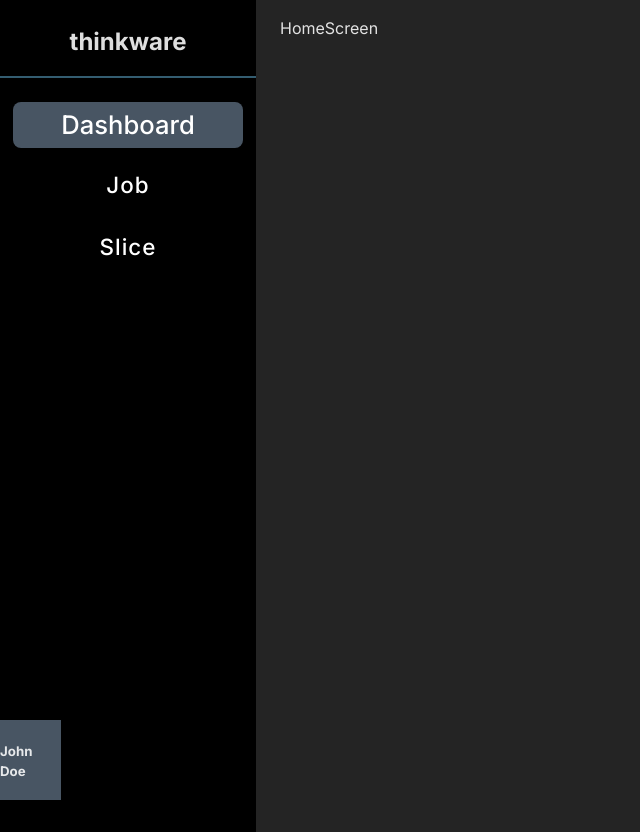
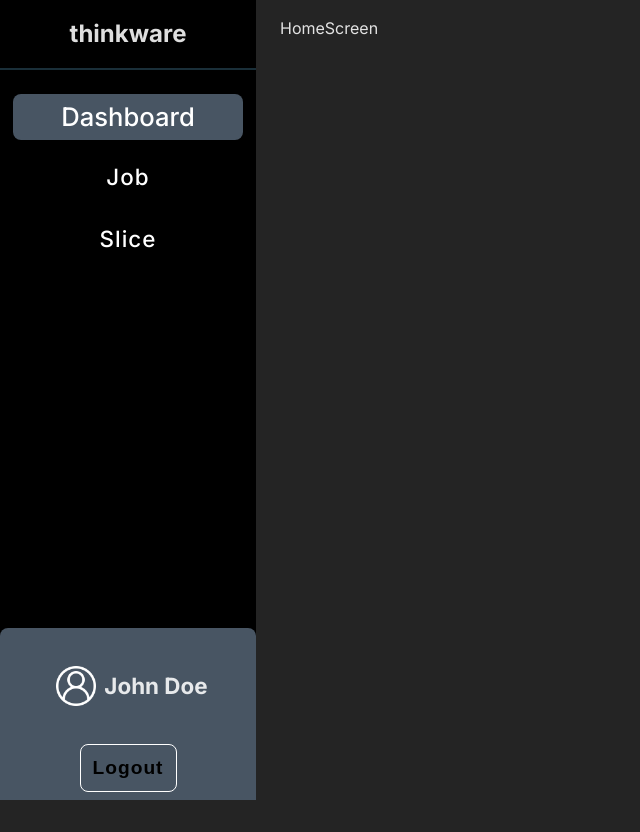
Before and after one commit to thinkmetal-shbhm/thinkware-rpi-alpha, a React (Vite) app in the folder app/: page / in a window 1280 px wide. Shown: the whole page, without its empty margins (0-640 px from the left). After the commit the page ends 800 px from the top, so only its background shows below. Built offline with nearby package versions, Linux system fonts and the light colour scheme.

Commit message:
feat: user account info and logout btn

```diff
--- a/app/src/components/Sidebar/Sidebar.jsx
+++ b/app/src/components/Sidebar/Sidebar.jsx
@@ -1,36 +1,51 @@
-import React from 'react'
-import SidebarCSS from "./Sidebar.module.css"
-import { NavLink } from 'react-router-dom'
-import UserIcon from "../../assets/user.png"
+import React from "react";
+import SidebarCSS from "./Sidebar.module.css";
+import { NavLink } from "react-router-dom";
+import UserIcon from "../../assets/user.png";
 function Sidebar() {
   return (
     <div className={SidebarCSS.SidebarParent}>
+      <div>
       <div className={SidebarCSS.appname}>
         <h3>thinkware</h3>
       </div>
 
       <div className={SidebarCSS.pageList}>
-
-        <NavLink  to ="/"
-        className={({ isActive }) =>isActive?SidebarCSS.activeList:SidebarCSS.pageItem}>
+        <NavLink
+          to="/"
+          className={({ isActive }) =>
+            isActive ? SidebarCSS.activeList : SidebarCSS.pageItem
+          }
+        >
           Dashboard
         </NavLink>
-            <NavLink to="/job" className={({ isActive }) =>isActive?SidebarCSS.activeList:SidebarCSS.pageItem}>
+        <NavLink
+          to="/job"
+          className={({ isActive }) =>
+            isActive ? SidebarCSS.activeList : SidebarCSS.pageItem
+          }
+        >
           Job
         </NavLink>
-            <NavLink to="/slice"  className={({ isActive }) =>isActive?SidebarCSS.activeList:SidebarCSS.pageItem}>
+        <NavLink
+          to="/slice"
+          className={({ isActive }) =>
+            isActive ? SidebarCSS.activeList : SidebarCSS.pageItem
+          }
+        >
           Slice
         </NavLink>
       </div>
+            </div>
       <div className={SidebarCSS.UserAccount}>
         <div className={SidebarCSS.UserInfo}>
-            {/* <img src={UserIcon} alt="" /> */}
+          <img src={UserIcon} alt="" />
           <h5>John Doe</h5>
         </div>
-
+        <button className={SidebarCSS.Logoutbtn}>Logout</button>
       </div>
     </div>
-  )
+  );
 }
 
-export default Sidebar
+export default Sidebar;
--- a/app/src/components/Sidebar/Sidebar.module.css
+++ b/app/src/components/Sidebar/Sidebar.module.css
@@ -2,10 +2,14 @@
     min-width: 20%;
     background-color: var(--black);
     min-block-size: 100vh;
-    padding: 1rem 0;
+    display: flex;
+    flex-direction: column;
+    justify-content: space-between;
+
 }
 .appname{
     border-bottom: 2px solid var(--border-blue);
+    margin-top: 1rem;
 }
 .appname h3{
     text-align: center;
@@ -51,17 +55,52 @@ font-weight: 500;
 
 
 .UserAccount{
-    position: absolute;
-    bottom: 0;
-    height: 10vh;
+      width: 100%;
+    margin: 0 auto;
+    display: flex;
+    flex-direction: column;
+    align-items: center;
+    border-top-left-radius: 0.5rem;
+    border-top-right-radius: 0.5rem;
+    cursor: pointer;
     background-color: var(--highlight);
-
 }
+/* .UserAccount:hover{
+    background-color: var(--highlight);
+    transition-property: background-color, box-shadow;
+    transition-duration: 0.2s;
+} */
 .UserInfo{
-    width: 98%;
+    width: 80%;
+    display: flex;
     border-top-left-radius: 0.5rem;
+    align-items: center;
+    justify-content: center;
+    margin: 0.25rem auto;
 }
 .UserInfo img{
-    height: 100%;
-    width: 100%;
+    height: 2.5rem;
+    width: 2.5rem;
+    margin: auto 0.5rem;
 }
+.UserInfo h5{
+    font-size: 1.4rem;
+}
+.Logoutbtn{
+padding: 0.75rem;
+font-size: 1.2rem;
+letter-spacing: 1px;
+font-weight: 600;
+border-radius: 0.5rem;
+border: 1px solid white;
+margin-bottom: 0.5rem;
+background-color: transparent;
+}
+.Logoutbtn:hover{
+    background-color: var(--green);
+
+    transition-property: background-color, box-shadow;
+    transition-duration: 0.2s;
+    color: black;
+    border: 1px solid black;
+}
--- a/app/src/index.css
+++ b/app/src/index.css
@@ -18,8 +18,9 @@
 
   --black:#000;
   --content-bg:#242424;
-  --border-blue:#345D71;
+  --border-blue:rgba(52, 93, 113, 0.51);
   --highlight:#485563;
+  --green: rgba(67, 226, 131, 0.83);
 }
 body{
   border: 0;
```
Lines whose indentation alone changed are shown as unchanged.
